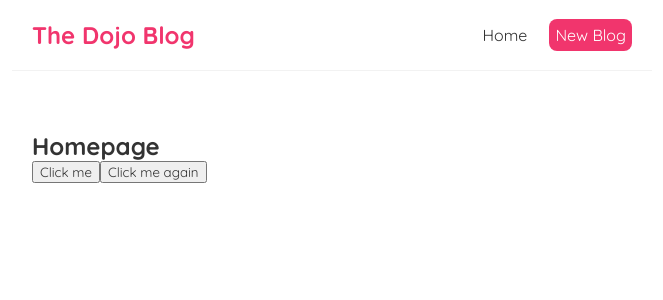
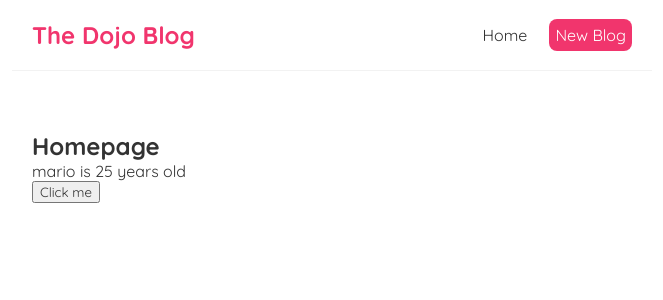
Before and after one commit to shenkw1/react-tutorial, a React (Create React App) app in the folder dojo-blog/: page / in a window 1280 px wide. Shown: the top 300 px of the page, without its empty margins (308-971 px from the left). Built offline with nearby package versions, Linux system fonts and the light colour scheme.

Commit message:
Finished lesson 8

```diff
--- a/dojo-blog/src/Home.js
+++ b/dojo-blog/src/Home.js
@@ -1,18 +1,19 @@
+import { useState } from 'react';
+
 const Home = () => {
+    const [name, setName] = useState('mario');
+    const [age, setAge] = useState(25);
 
-    const handleClick = (e) => {
-        console.log('hello, ninjas', e);
-    }
-
-    const handleClickAgain = (name, e) => {
-        console.log('hello ' + name, e.target);
+    const handleClick = () => {
+        setName('luigi');
+        setAge(30);
     }
 
     return (
         <div className="home">
             <h2>Homepage</h2>
+            <p>{ name } is { age } years old</p>
             <button onClick={handleClick}>Click me</button>
-            <button onClick={(e) => handleClickAgain('Kat', e)}>Click me again</button>
         </div>
     );
 }
```
